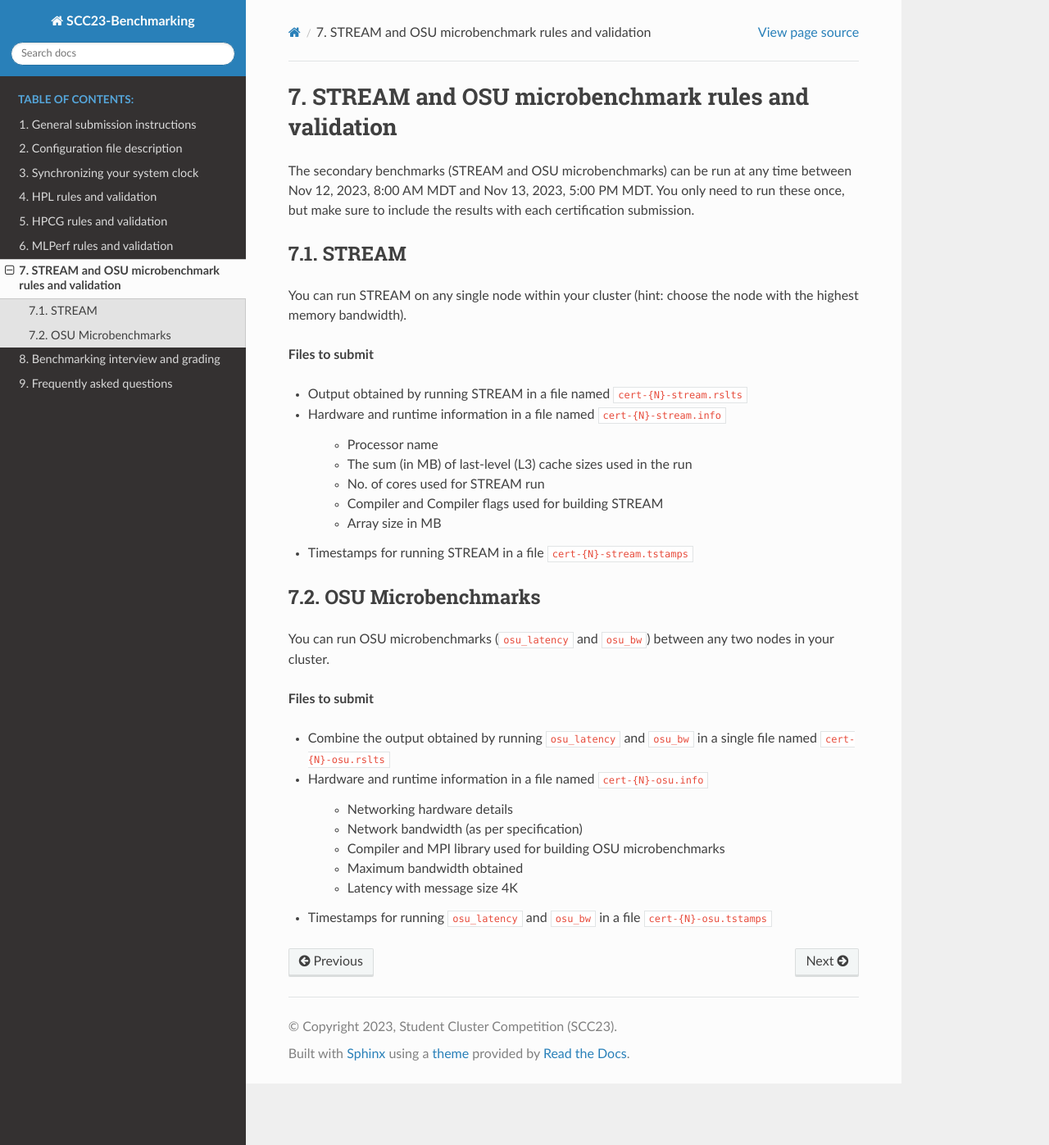
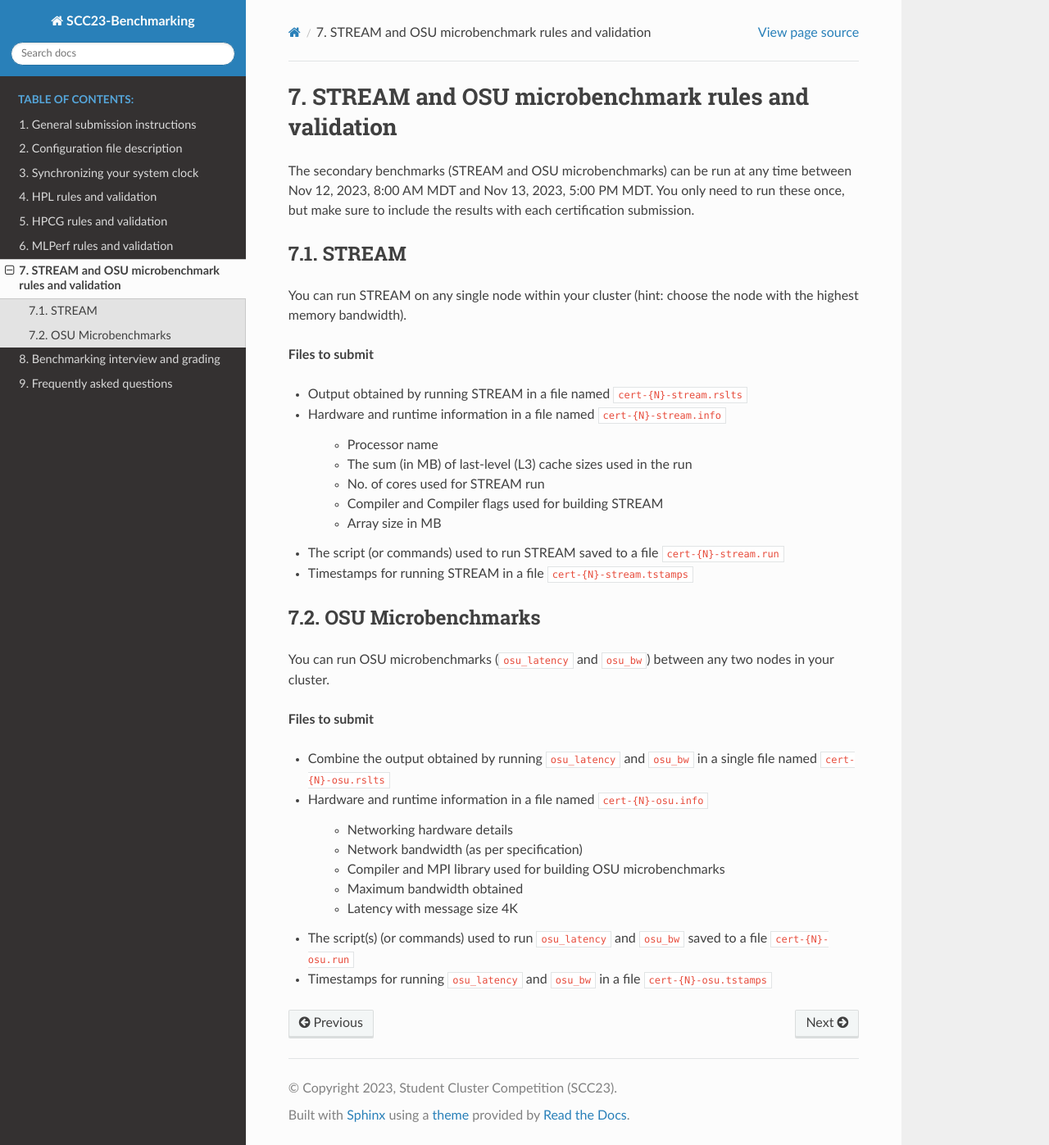
Before and after one commit to amaji/scc23-benchmarking, a Sphinx documentation site: the page built from source/benchmarks/optional.rst, in a window 1280 px wide and 1397 px high. Shown: the whole window at 82% size. Built offline with Sphinx 7.4.7 and the Read the Docs theme 2.0.0, drawn with Linux system fonts in a browser that asks for light colours.

Commit message:
Update optional.rst. Ask to submit run script.

```diff
--- a/source/benchmarks/optional.rst
+++ b/source/benchmarks/optional.rst
@@ -18,6 +18,7 @@ You can run STREAM on any single node within your cluster (hint: choose the node
     - Compiler and Compiler flags used for building STREAM
     - Array size in MB
 
+- The script (or commands) used to run STREAM saved to a file ``cert-{N}-stream.run``
 - Timestamps for running STREAM in a file ``cert-{N}-stream.tstamps``
 
 OSU Microbenchmarks
@@ -35,4 +36,5 @@ You can run OSU microbenchmarks (``osu_latency`` and ``osu_bw``) between any two
     - Maximum bandwidth obtained
     - Latency with message size 4K
 
+- The script(s) (or commands) used to run ``osu_latency`` and ``osu_bw`` saved to a file ``cert-{N}-osu.run``
 - Timestamps for running ``osu_latency`` and ``osu_bw`` in a file ``cert-{N}-osu.tstamps``
```
